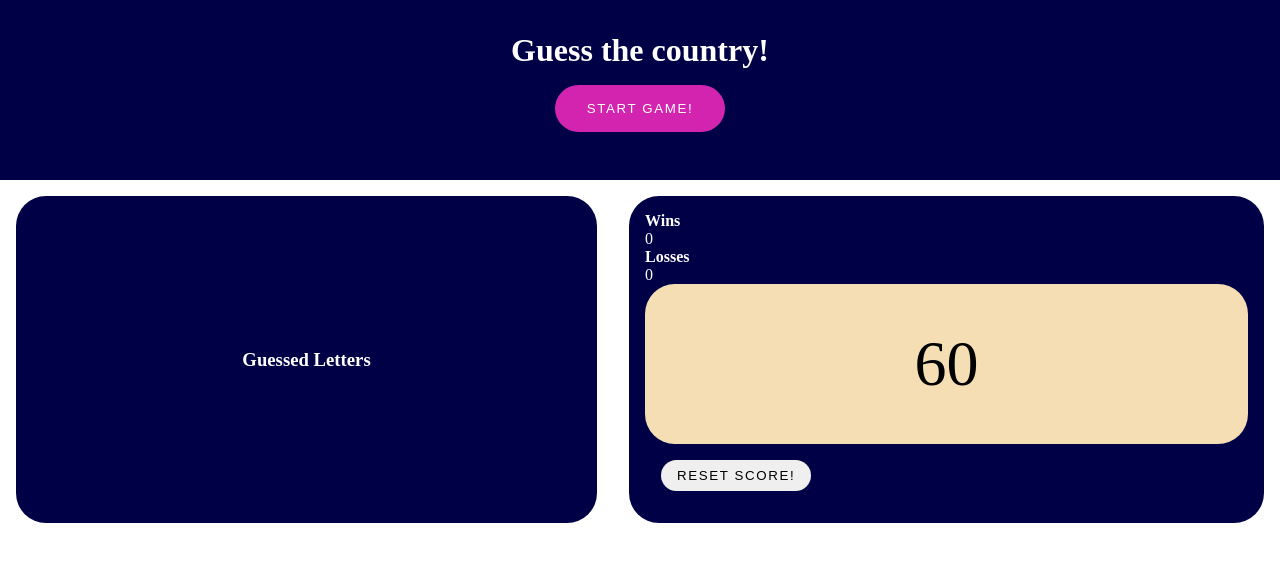
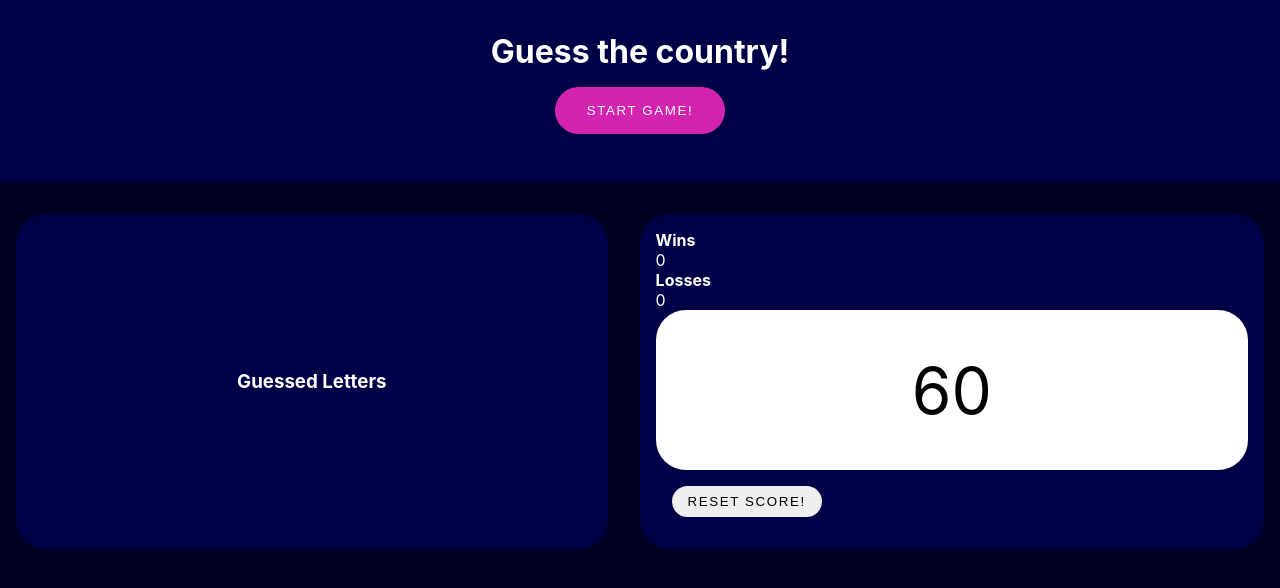
Before and after one commit to BavKudhail/word-guess-game, a plain HTML site: page index.html in a window 1280 px wide. Drawn offline with Linux system fonts and the light colour scheme.

Commit message:
changed body font on css

```diff
--- a/style.css
+++ b/style.css
@@ -4,7 +4,9 @@
   padding: 0;
 }
 body {
-  font-family: poppins;
+  font-family: -apple-system, BlinkMacSystemFont, "Segoe UI", Roboto, Oxygen,
+    Ubuntu, Cantarell, "Open Sans", "Helvetica Neue", sans-serif;
+  background-color: rgb(0, 0, 34);
 }
 .header {
   background-color: rgb(0, 0, 70);
@@ -36,6 +38,7 @@ body {
 }
 
 .container {
+  margin: 1rem 0rem;
   display: grid;
   grid-template-columns: auto auto;
 }
@@ -57,7 +60,7 @@ body {
   padding: 1rem;
 }
 .countdown {
-  background-color: wheat;
+  background-color: #fff;
   height: 10rem;
   border-radius: 30px;
 }
```
